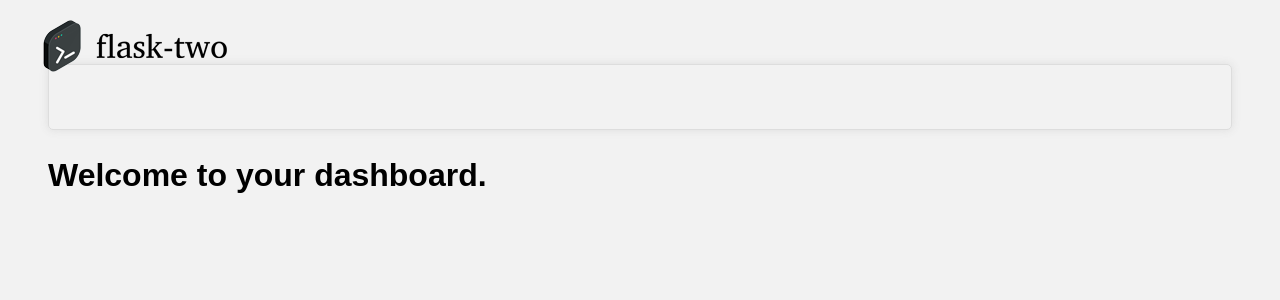
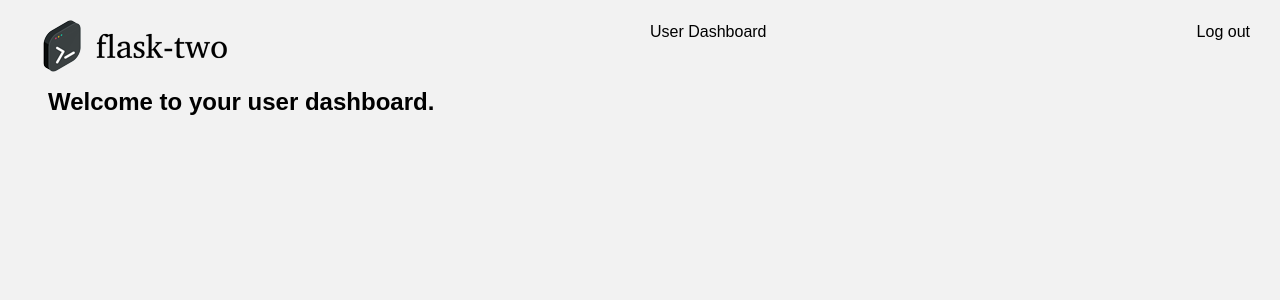
Before and after one commit to michaelwalkerfl/flask-three, a Flask app: page /dashboard/ in a window 1280 px wide. Shown: the top 300 px of the page. Run offline with Flask 3, Linux system fonts and the light colour scheme; the visitor is signed in with stand-in values (Sample User, id 1); data that the repository does not hold is empty.

Commit message:
update: user dashboard.

```diff
--- a/webapp/templates/dashboard.jinja2
+++ b/webapp/templates/dashboard.jinja2
@@ -1,10 +1,21 @@
 {% extends "base.jinja2" %}
 
 {% block content %}
-    <div class="form-wrapper">
-        <div class="logo">
-            <img src="{{ url_for('static', filename="images/logo.png") }}" alt="flask-two logo">
-        </div>
+  <header>
+    <div class="logo">
+      <img src="{{ url_for('static', filename="images/logo.png") }}" alt="flask-two logo">
     </div>
-    <h1>Welcome to your dashboard.</h1>
+    <nav class="navigation">
+      <a href="{{ url_for('dashboard.index') }}">User Dashboard</a>
+      <a href="{{ url_for('dashboard.sign_out') }}">Log out</a>
+    </nav>
+    <div class="hamburger-menu">
+      <div></div>
+      <div></div>
+      <div></div>
+    </div>
+  </header>
+  <section id="body">
+    <h1>Welcome to your user dashboard.</h1>
+  </section>
 {% endblock %}
```
